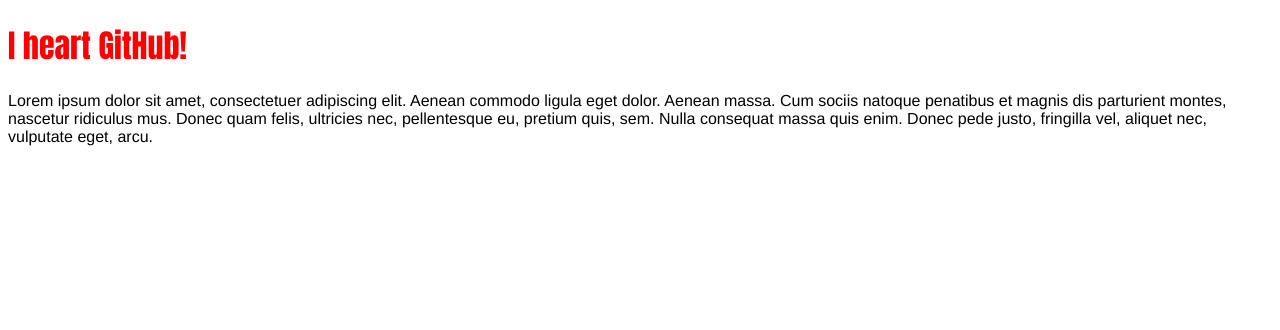
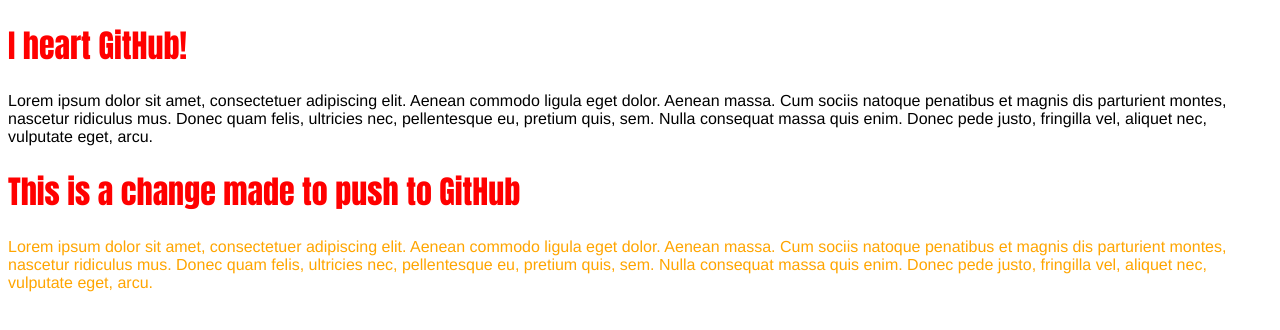
Before and after one commit to jipsy009/basic_repo, a plain HTML site: page index.html in a window 1280 px wide. Drawn offline with Linux system fonts and the light colour scheme.

Commit message:
added different title and sub_content

```diff
--- a/index.html
+++ b/index.html
@@ -2,12 +2,16 @@
 <html lang="en">
    <head>
 		<meta http-equiv="content-type" content="text/html; charset=utf-8" />
-	    <title>Periodic Table of Elements</title>
+	    <title>Basic Repo Project</title>
 	    <link rel="stylesheet" type="text/css" href="style.css">
    </head>
    <body>
    		<h1>I heart GitHub!</h1>
    		<p>Lorem ipsum dolor sit amet, consectetuer adipiscing elit. Aenean commodo ligula eget dolor. Aenean massa. Cum sociis natoque penatibus et magnis dis parturient montes, nascetur ridiculus mus. Donec quam felis, ultricies nec, pellentesque eu, pretium quis, sem. Nulla consequat massa quis enim. Donec pede justo, fringilla vel, aliquet nec, vulputate eget, arcu.
    		</p>
+   		<h1>This is a change made to push to GitHub</h1>
+   		<p id="sub_content">
+   			Lorem ipsum dolor sit amet, consectetuer adipiscing elit. Aenean commodo ligula eget dolor. Aenean massa. Cum sociis natoque penatibus et magnis dis parturient montes, nascetur ridiculus mus. Donec quam felis, ultricies nec, pellentesque eu, pretium quis, sem. Nulla consequat massa quis enim. Donec pede justo, fringilla vel, aliquet nec, vulputate eget, arcu.
+   		</p>
    </body>
 </html>
--- a/style.css
+++ b/style.css
@@ -5,3 +5,7 @@ h1{
 p{
 	font-family: helvetica;
 }
+#sub_content{
+	font-family: helvetica;
+	color: orange;
+}
```
